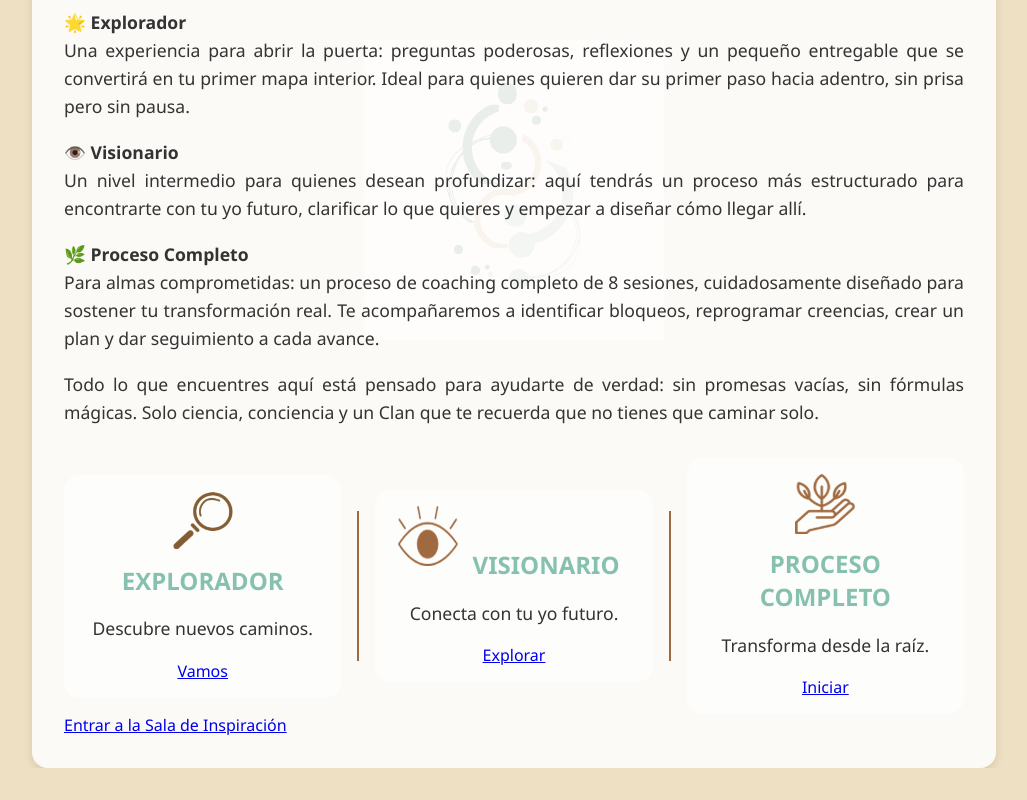
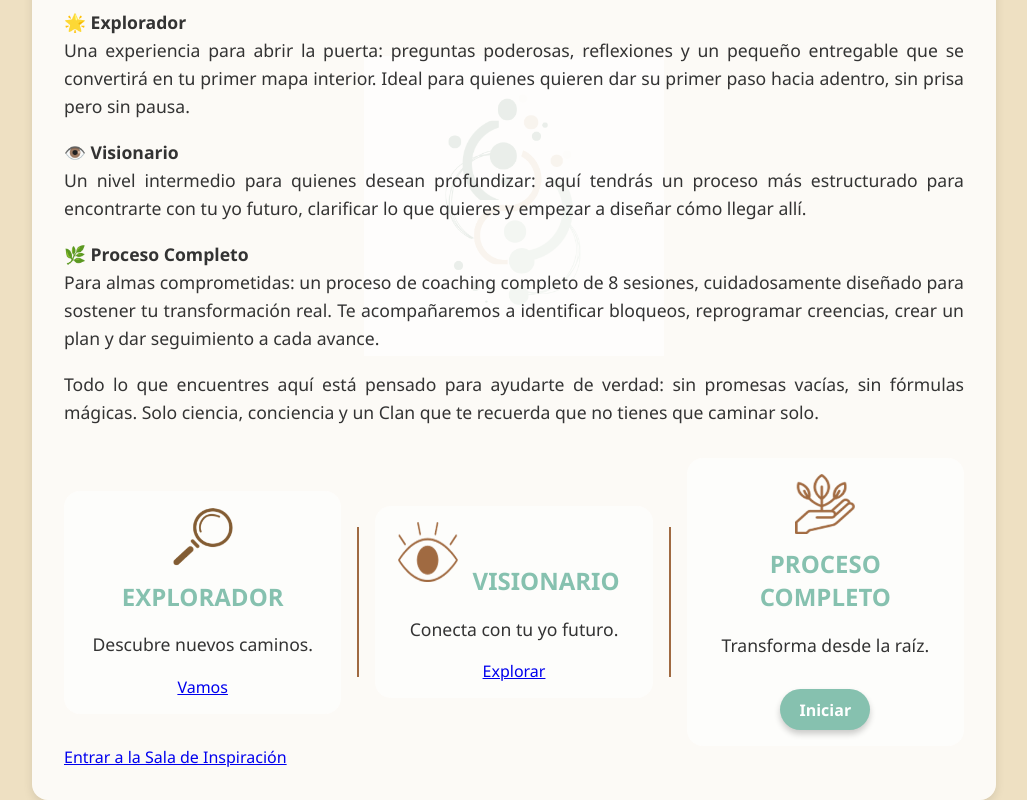
Before and after one commit to claudiabuu/portal-clanai, a plain HTML site: page index.html in a window 1280 px wide. Shown: the part 389-1189 px from the top of the page, without its empty margins (126-1153 px from the left). Before the commit the page ends 1157 px from the top, so only its background shows below. Drawn offline with Linux system fonts and the light colour scheme.

Commit message:
Update index.html

```diff
--- a/index.html
+++ b/index.html
@@ -147,7 +147,7 @@
         <img src="manito.png" alt="Proceso Completo">
         <h2>PROCESO COMPLETO</h2>
         <p>Transforma desde la raíz.</p>
-        <a class="button" href="#">Iniciar</a>
+        <a class="boton" href="#">Iniciar</a>
       </div>
     </div>
 
```
